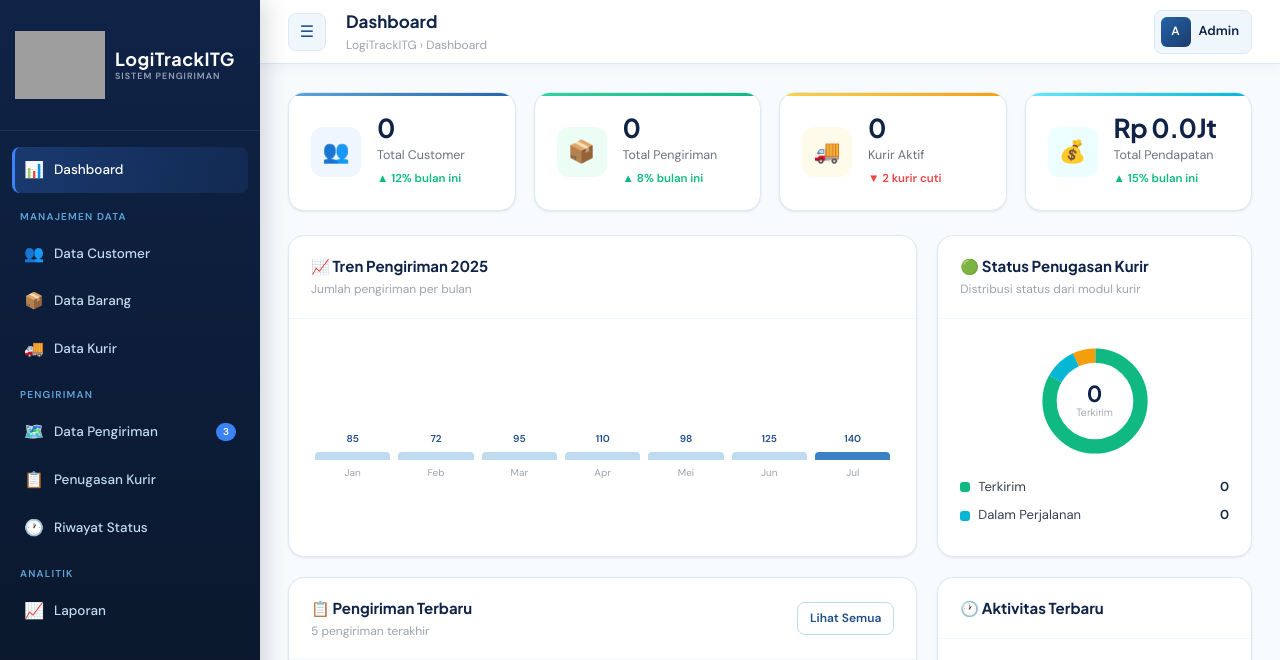
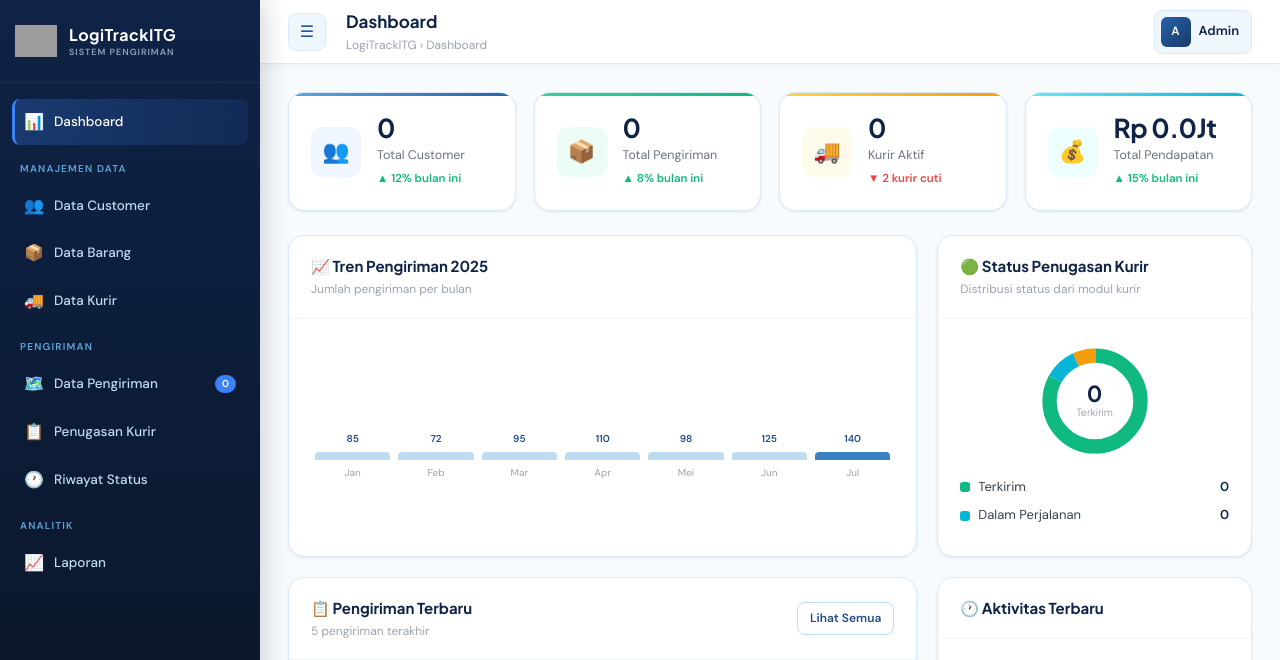
Before and after one commit to rizalseptiazi01/TB_Praktikum_Basis_Data_Sistem_Pengiriman_Logistik_Kelompok_8, a PHP site: page / in a window 1280 px wide. Shown: the top 660 px of the page. Run offline with PHP 8.4, Linux system fonts and the light colour scheme; data that the repository does not hold is empty; grey boxes are pictures that could not be loaded.

Commit message:
Update sidebar_final.php

```diff
--- a/includes/sidebar.php
+++ b/includes/sidebar.php
@@ -1,4 +1,7 @@
 <?php
+// 1. QUERY REAL-TIME UNTUK MENGHITUNG DATA PENGIRIMAN
+$total_realtime_pengiriman = $pdo ? $pdo->query("SELECT COUNT(*) FROM pengiriman")->fetchColumn() : 0;
+
 $nav_items = [
     ['page' => 'dashboard',         'icon' => '📊', 'label' => 'Dashboard'],
     ['section' => 'Manajemen Data'],
@@ -14,12 +17,14 @@ $nav_items = [
 ];
 ?>
 <aside class="sidebar" id="sidebar">
-  <div class="sidebar-brand" style="display: flex; align-items: center; padding: 20px 15px; gap: 10px;">
-    <a href="?page=dashboard" class="brand-logo" style="display: flex; align-items: center; gap: 10px; text-decoration: none; flex: 1;">
-      <img src="assets/img/Logo_Logistik.png" alt="Logo" style="width: 90px; height: 90px; object-fit: contain; flex-shrink: 0;">
+  <div class="sidebar-brand" style="display: flex; align-items: center; padding: 20px 15px; gap: 12px;">
+    <a href="?page=dashboard" class="brand-logo" style="display: flex; align-items: center; gap: 12px; text-decoration: none; flex: 1;">
+
+      <img src="assets/img/Logo_Logistik.png" alt="Logo" style="width: 42px; height: 42px; object-fit: contain; flex-shrink: 0;">
+
       <div class="brand-text" style="display: flex; flex-direction: column; justify-content: center;">
-        <div class="brand-name" style="font-weight: 700; color: #ffffff; font-size: 18px; letter-spacing: 0.5px; line-height: 1.2;">LogiTrackITG</div>
-        <div class="brand-sub" style="font-size: 9px; color: #94a3b8; font-weight: 600; letter-spacing: 1px; margin-top: 2px;">Sistem Pengiriman</div>
+        <div class="brand-name" style="font-weight: 700; color: #ffffff; font-size: 16px; letter-spacing: 0.5px; line-height: 1.2;">LogiTrackITG</div>
+        <div class="brand-sub" style="font-size: 9px; color: #94a3b8; font-weight: 600; letter-spacing: 1px; margin-top: 3px;">Sistem Pengiriman</div>
       </div>
     </a>
   </div>
@@ -33,9 +38,11 @@ $nav_items = [
            class="nav-item <?= (isset($page) && $page === $item['page']) ? 'active' : '' ?>">
           <span class="nav-icon"><?= $item['icon'] ?></span>
           <?= $item['label'] ?>
+
           <?php if ($item['page'] === 'pengiriman'): ?>
-            <span class="nav-badge">3</span>
+            <span class="nav-badge"><?= $total_realtime_pengiriman ?></span>
           <?php endif; ?>
+
         </a>
       <?php endif; ?>
     <?php endforeach; ?>
```
